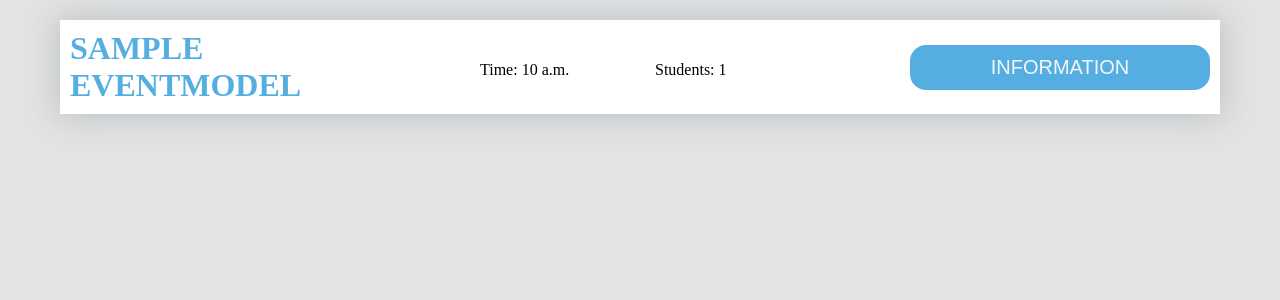
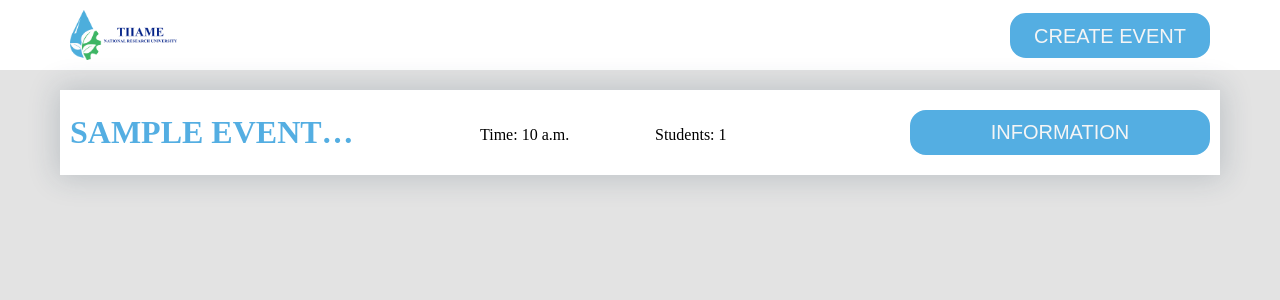
Before and after one commit to jamil-mac/qr, a Django app: page / in a window 1280 px wide. Shown: the top 300 px of the page. Run offline with Django 4.2, Linux system fonts and the light colour scheme; tables that the repository leaves empty hold one stand-in row (values such as "Sample post"); parts of the project's set-up code (start-up, migrations or seed data) failed here and were passed over; some libraries are stand-ins or nearby versions.

Commit message:
front changes

```diff
--- a/assets/css/style.css
+++ b/assets/css/style.css
@@ -12,6 +12,11 @@ body {
 
 a {
     text-decoration: none;
+}
+
+.header {
+    background-color: white;
+
 }
 
 .p {
@@ -53,6 +58,7 @@ a {
     margin-top: 13px;
     padding: 10px;
     display: block;
+    border: #54AEE2 2px solid;
     background-color: #54AEE2;
     color: whitesmoke;
     width: 100%;
@@ -60,7 +66,6 @@ a {
     font-size: 20px;
     text-transform: uppercase;
     border-radius: 16px;
-    border: none;
     outline: none;
     transition: 0.2s;
 }
@@ -102,6 +107,16 @@ a {
 
 /*3-project css */
 
+.eventHeader {
+    width: 100%;
+    padding: 10px;
+    background-color: white;
+}
+
+.eventHeader_img {
+    height: 50px;
+}
+
 .eventInfo {
     box-shadow: 0 0 30px 3px rgba(34, 60, 80, 0.2);
     padding: 10px;
@@ -113,11 +128,18 @@ a {
     width: 320px;
 }
 
-.divEventInfo_eventName {
+.eventName__width {
     margin-bottom: 0;
     width: 300px;
+    overflow: hidden;
+
 }
 
+.eventName__hidden {
+    overflow: hidden;
+    text-overflow: ellipsis;
+    white-space: nowrap;
+}
 
 
 /*studentsInfo*/
@@ -229,6 +247,22 @@ a {
     .eventCreate {
         width: 415px;
     }
+
+    .eventHeader {
+        display: flex;
+        flex-direction: row;
+        justify-content: space-between;
+        align-items: center;
+        padding-right: 30px;
+        padding-left: 30px;
+    }
+
+    .eventHeader_button{
+        margin-top: 0;
+        width: 200px;
+    }
+
+
 
     .eventGrid {
         width: 100%;
--- /dev/null
+++ b/assets/js/script.js
@@ -0,0 +1,11 @@
+let eventName = document.getElementsByClassName("eventName__width");
+
+for (let i = 0; i < eventName.length; i++) {
+    eventName[i].addEventListener("click", function () {
+        if (this.classList.contains("eventName__hidden")) {
+            this.classList.remove("eventName__hidden");
+        } else {
+            this.classList.add("eventName__hidden");
+        }
+    });
+}
--- a/templates/base.html
+++ b/templates/base.html
@@ -5,11 +5,16 @@
 <head>
     <meta charset="UTF-8">
     <meta name="viewport" content="width=device-width, initial-scale=1.0">
-    <title>Card Example</title>
+    <title>'TIIAME' NRU QR</title>
     <link rel="stylesheet" href="{% static 'css/style.css' %}">
     {% block extra_css %}{% endblock %}
 </head>
 <body>
+
 {% block detail %}{% endblock %}
+
+<script src="{% static 'js/script.js' %}"></script>
+{% block extra_js %}{% endblock %}
+
 </body>
 </html>
--- a/templates/event_detail.html
+++ b/templates/event_detail.html
@@ -1,4 +1,6 @@
 {% extends 'base.html' %}
+
+{% load static %}
 
 {% block extra_css %}{% endblock %}
 
@@ -8,7 +10,7 @@
         <div class="container">
             <div class="studentsInfoGrid">
                 <div class="studentsInfoHeader">
-                    <h1 class="eventName studentsInfoHeader_eventName">
+                    <h1 class="eventName studentsInfoHeader_eventName eventName__hidden eventName__width">
                         {{ object.event_name }}
                     </h1>
                     <a class="alink" href="{% url 'back:export-excel' pk=object.pk %}">
@@ -69,5 +71,4 @@
             </div>
         </div>
     </div>
-
 {% endblock %}
--- a/templates/events.html
+++ b/templates/events.html
@@ -1,14 +1,26 @@
 {% extends 'base.html' %}
+
+{% load static %}
 
 {% block extra_css %}{% endblock %}
 
 {% block detail %}
+    <header class="header">
+        <div class="container">
+            <div class="eventHeader">
+                <img src="{% static '/img/logo_1.png' %}" alt="Img-logo" class="eventHeader_img">
+                <a href="{% url 'back:event-create' %}">
+                    <button class="button eventHeader_button">Create Event</button>
+                </a>
+            </div>
+        </div>
+    </header>
     <div class="container">
         <div class="eventGrid">
             {% for event in events %}
                 <div class="eventInfo">
                     <div class="divEventInfo">
-                        <h1 class="eventName divEventInfo_eventName">{{ event.event_name}}</h1>
+                        <h1 class="eventName eventName__width eventName__hidden">{{ event.event_name }}</h1>
                     </div>
                     <div class="divEventInfo divEventInfo__grid">
                         <p class="p">Time: <span><time class="time">{{ event.time }}</time></span></p>
--- a/templates/registration.html
+++ b/templates/registration.html
@@ -8,6 +8,7 @@
             {% csrf_token %}
             <div class="register">
                 <h1 class="eventName register_eventName">Register Form</h1>
+                <div class="register__grid">
                     <div class="divInput">
                         <label class="label"> First name:
                             <input class="input" id="first_name" name="first_name" required type="text"
@@ -45,8 +46,7 @@
                             </select>
                         </label>
                     </div>
-
-                <!--        shu seksiyaga ssilka quyasiz -->
+                </div>
                 <div class="divButton register_divButton">
                     <a class="aLink" href="/">
                         <button type="button" class="button register_button__back">
```
Also changed, not shown: other parts of assets/css/style.css (+90 -13 lines), assets/img/logo_1.png (added), 2 other files. Lines whose indentation alone changed are shown as unchanged.
